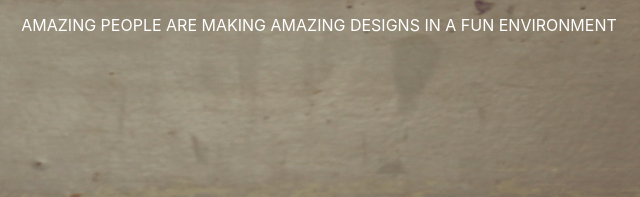
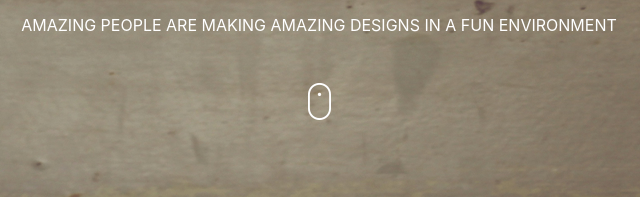
Before and after one commit to Kenneth-joseph/delaniStudio, a plain HTML site: page index.html in a window 1280 px wide. Shown: the part 603-800 px from the top of the page, 321-961 px from the left. Drawn offline with Linux system fonts and the light colour scheme.

Commit message:
added mouse click icon

```diff
--- a/index.css
+++ b/index.css
@@ -16,6 +16,10 @@ justify-content: center;
 padding-top: 330px;
 
 }
+#mouse{
+    display: flex;
+    justify-content: center;
+    padding-top:30px;}
 .content{
 text-align: center;
 }
--- a/index.html
+++ b/index.html
@@ -21,6 +21,9 @@
                <p id="up">WELCOME</br>
                TO DELANI STUDIO</P>
             <p id="low">  AMAZING PEOPLE ARE MAKING AMAZING DESIGNS IN A FUN ENVIRONMENT   </p>
+         </div>
+         <div id="mouse">
+             <img src="images/mouse_click.png">
          </div>
         </div>
     </div>
```
